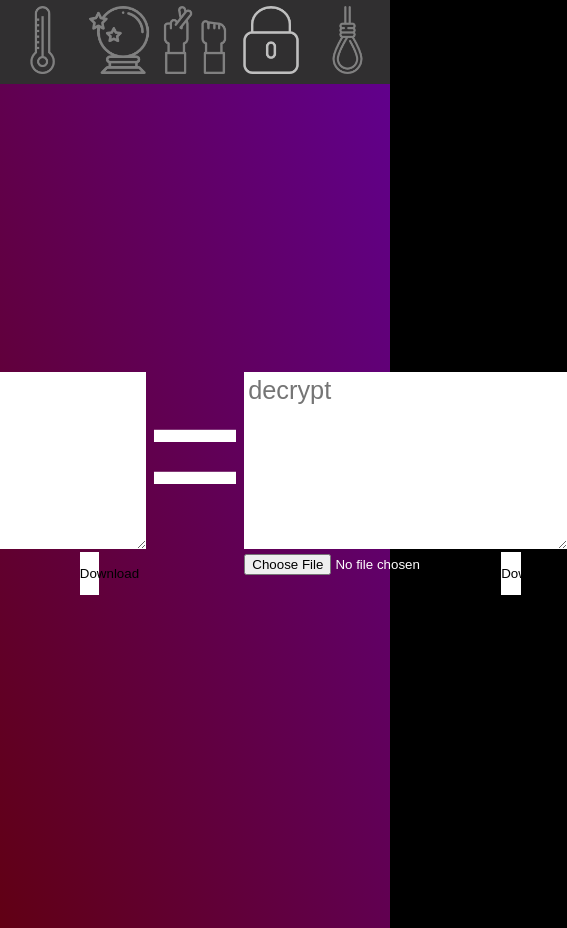
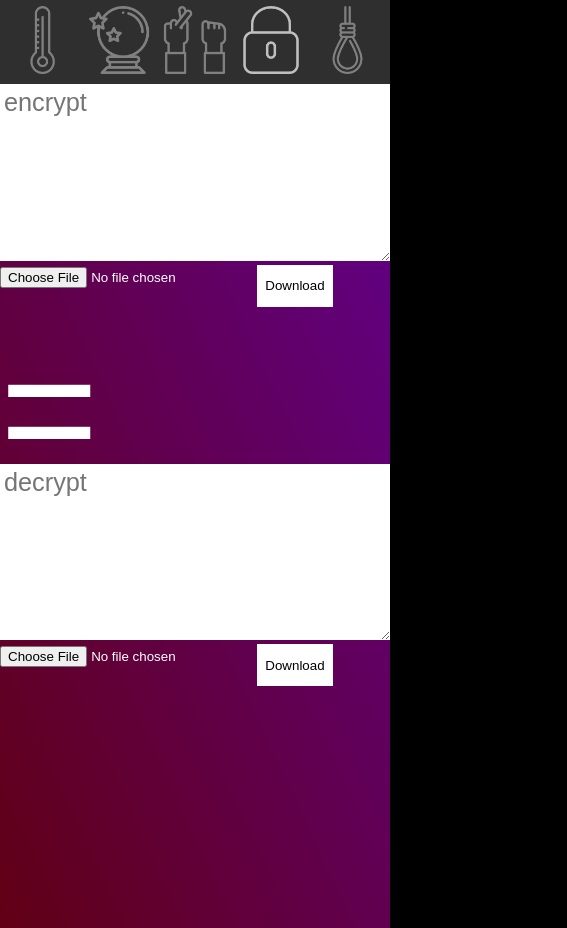
Before and after one commit to torinberger/y12-SDD-Prac, a Vue app: page /subCipher in a window 390 px wide. Shown: the whole page, 567 px wide, since content can reach past the window. Built offline with nearby package versions, Linux system fonts and the light colour scheme.

Commit message:
responsive sub cipher

```diff
--- a/src/components/subCipher.vue
+++ b/src/components/subCipher.vue
@@ -233,11 +233,12 @@ textarea {
 
 button {
   height: 5vh;
-  width: 5vw;
+  width: auto;
   background: white;
   border: 0;
   border-radius: 0;
   margin: 1vw;
+  padding: 1vh;
 }
 
 input[type="file"] {
@@ -245,4 +246,11 @@ input[type="file"] {
   color: white;
 }
 
+@media only screen and (max-width: 800px) {
+  .subCipher {
+    margin-top: 5vh;
+    display: block;
+  }
+}
+
 </style>
```
